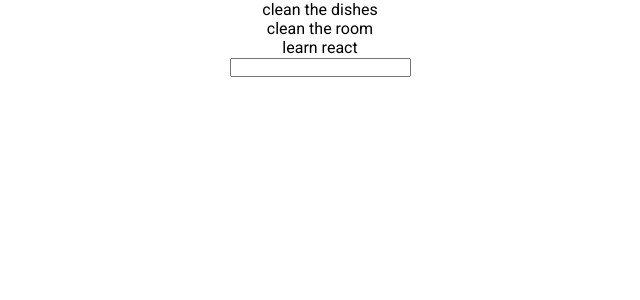
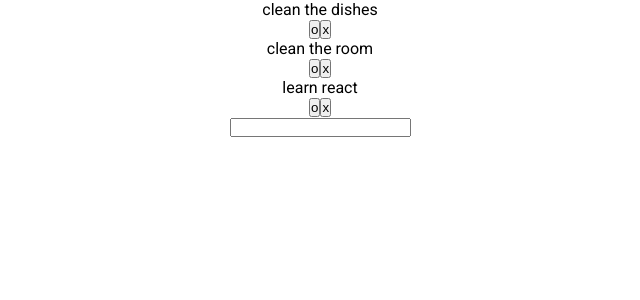
Before and after one commit to mcdylanb/todolist, a React (Create React App) app: page / in a window 1280 px wide. Shown: the top 300 px of the page, without its empty margins (320-960 px from the left). Built offline with nearby package versions, Linux system fonts and the light colour scheme.

Commit message:
followed Travis way of TODO

```diff
--- a/src/App.js
+++ b/src/App.js
@@ -2,8 +2,19 @@ import React, { useState } from "react";
 import logo from "./logo.svg";
 import "./App.css";
 
-const Todo = ({ todo, index }) => {
-  return <div className="todo">{todo.title}</div>;
+const Todo = ({ todo, index, removeTodo, completeTodo }) => {
+  return (
+    <div
+      className="todo"
+      style={{ textDecoration: todo.isComplete ? "line-through" : "" }}
+    >
+      {todo.title}
+      <div>
+        <button onClick={() => completeTodo(index)}>o</button>
+        <button onClick={() => removeTodo(index)}>x</button>
+      </div>
+    </div>
+  );
 };
 
 const TodoForm = ({ addTodo }) => {
@@ -15,6 +26,7 @@ const TodoForm = ({ addTodo }) => {
     addTodo(value);
     setValue("");
   };
+
   return (
     <form onSubmit={handleSubmit}>
       <input
@@ -43,8 +55,22 @@ const App = () => {
     }
   ]);
 
-  const addTodo = text => {
-    const newTodos = [...todoList, { text }];
+  const addTodo = title => {
+    const newTodos = [...todoList, { title }];
+    console.log({ title });
+    console.log({ newTodos });
+    setTodoList(newTodos);
+  };
+
+  const completeTodo = index => {
+    const newTodos = [...todoList];
+    newTodos[index].isComplete = true;
+    setTodoList(newTodos);
+  };
+
+  const removeTodo = index => {
+    const newTodos = [...todoList];
+    newTodos.splice(index, 1);
     setTodoList(newTodos);
   };
 
@@ -52,7 +78,13 @@ const App = () => {
     <div className="App">
       <div className="todo">
         {todoList.map((todoList, index) => (
-          <Todo key={index} index={index} todo={todoList} />
+          <Todo
+            key={index}
+            index={index}
+            todo={todoList}
+            completeTodo={completeTodo}
+            removeTodo={removeTodo}
+          />
         ))}
         <TodoForm addTodo={addTodo} />
       </div>
```
